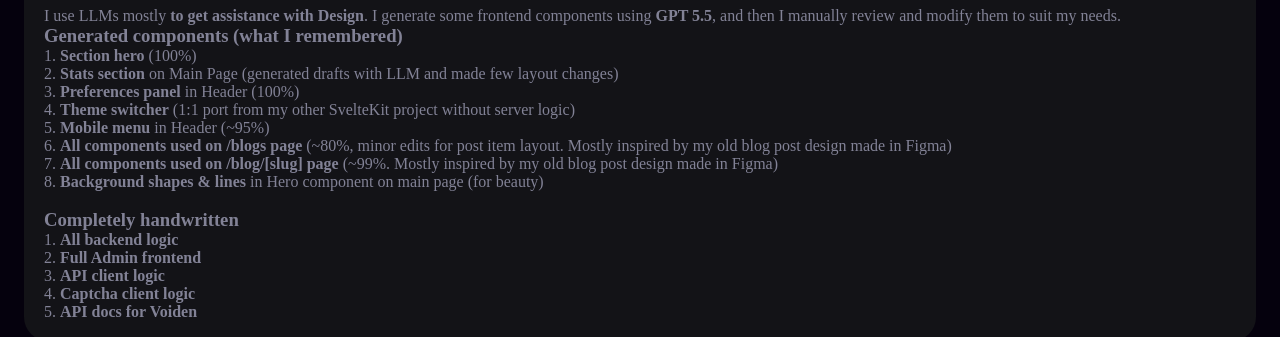
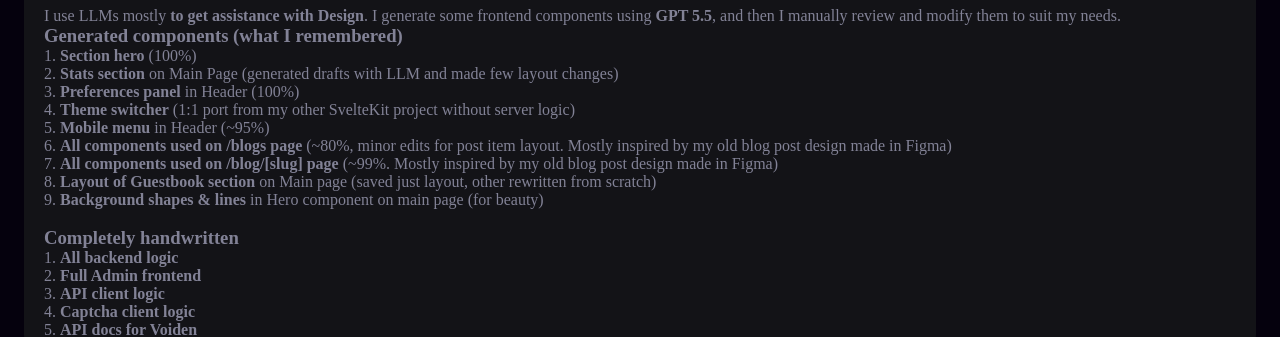
Before and after one commit to ilyhalight/toiloff, an Astro site: page /ai-disclosure in a window 1280 px wide. Shown: the part 486-823 px from the top of the page. Built offline with nearby package versions, Linux system fonts and the light colour scheme; Astro itself is replaced by a stand-in of ours.

Commit message:
chore: updated ai-disclosure

```diff
--- a/src/pages/ai-disclosure.astro
+++ b/src/pages/ai-disclosure.astro
@@ -44,6 +44,10 @@ import SectionWrapper from "../components/Section/SectionWrapper.astro";
           inspired by my old blog post design made in Figma)
         </li>
         <li>
+          <strong>Layout of Guestbook section</strong> on Main page (saved just layout,
+          other rewritten from scratch)
+        </li>
+        <li>
           <strong>Background shapes & lines</strong> in Hero component on main page
           (for beauty)
         </li>
```
